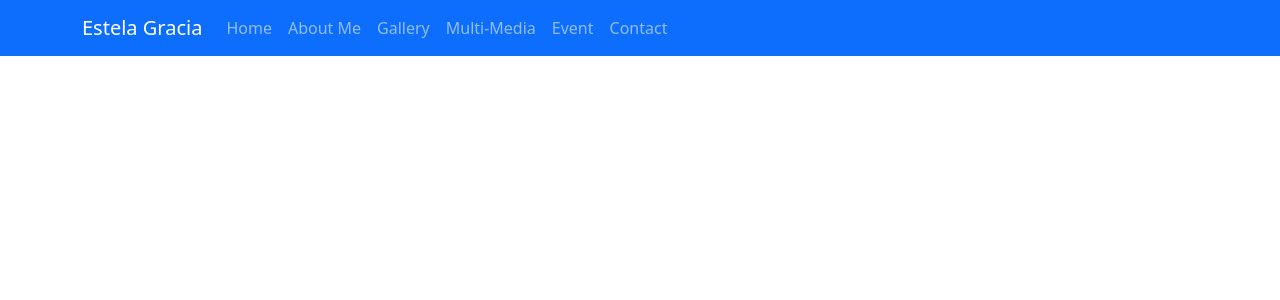
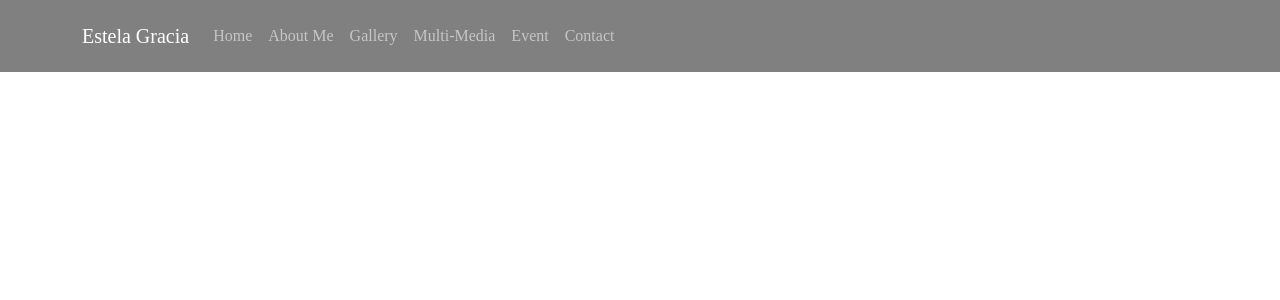
Before and after one commit to thusspokedata/estela-garcia-website, a React (Create React App) app in the folder client/: page / in a window 1280 px wide. Shown: the top 300 px of the page. Built offline with nearby package versions, Linux system fonts and the light colour scheme.

Commit message:
style and create RWD NavBar

```diff
--- a/client/src/App.js
+++ b/client/src/App.js
@@ -1,13 +1,13 @@
 import './App.css';
 import { Routes, Route } from "react-router-dom";
 import HomePage from "./pages/HomePage";
-import Navbar from "./components/Navbar";
+import NavBar from "./components/NavBar";
 
 
 function App() {
   return (
     <div className="App">
-     <Navbar />
+     <NavBar />
      <Routes>
         <Route path="/" element={<HomePage />} />
       </Routes>
--- a/client/src/components/Navbar.js
+++ b/client/src/components/Navbar.js
@@ -1,21 +1,25 @@
-import {Container, Nav, Navbar} from 'react-bootstrap';
+import { Nav, Navbar, Container } from 'react-bootstrap'
 
 function NavBar() {
   return (
     <>
-        <Navbar bg="primary" variant="dark">
+      <Navbar variant="dark"
+        sticky="top" expand="md" collapseOnSelect className="p-3" style={{backgroundColor:'gray', fontFamily:'Secular One'}}>
         <Container>
+
           <Navbar.Brand href="#home">Estela Gracia</Navbar.Brand>
-            <Nav className="me-auto">
+
+          <Navbar.Toggle />
+          <Navbar.Collapse>
+            <Nav>
               <Nav.Link href="#home">Home</Nav.Link>
               <Nav.Link href="#aboutMe">About Me</Nav.Link>
               <Nav.Link href="#gallery">Gallery</Nav.Link>
               <Nav.Link href="#multiMedia">Multi-Media</Nav.Link>
               <Nav.Link href="#event">Event</Nav.Link>
               <Nav.Link href="#contact">Contact</Nav.Link>
-
-
             </Nav>
+          </Navbar.Collapse>
         </Container>
       </Navbar>
     </>
--- a/client/src/index.css
+++ b/client/src/index.css
@@ -11,3 +11,5 @@ code {
   font-family: source-code-pro, Menlo, Monaco, Consolas, 'Courier New',
     monospace;
 }
+
+@import url('https://fonts.googleapis.com/css2?family=Playfair+Display+SC&family=Secular+One&display=swap');
```
Lines whose indentation alone changed are shown as unchanged.
